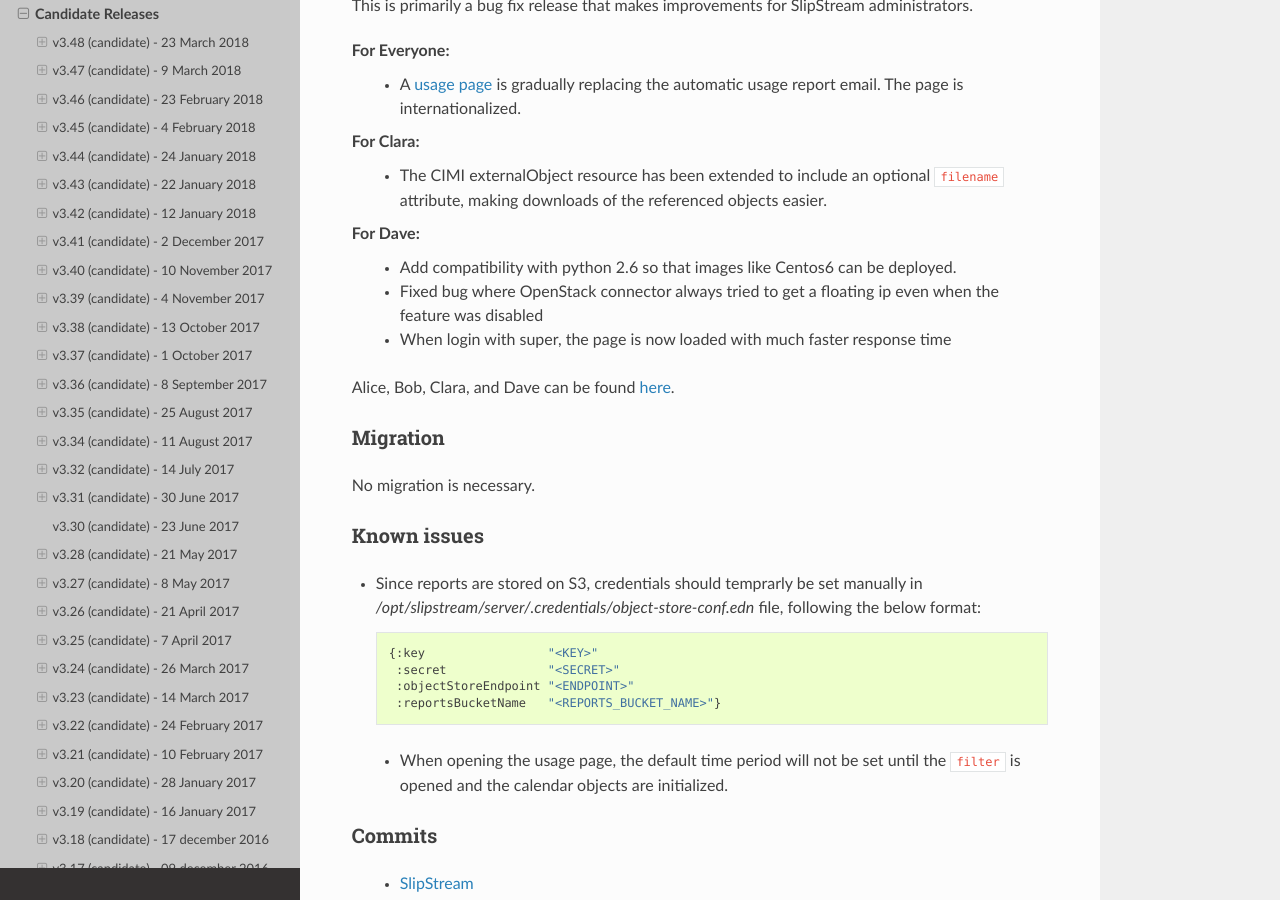
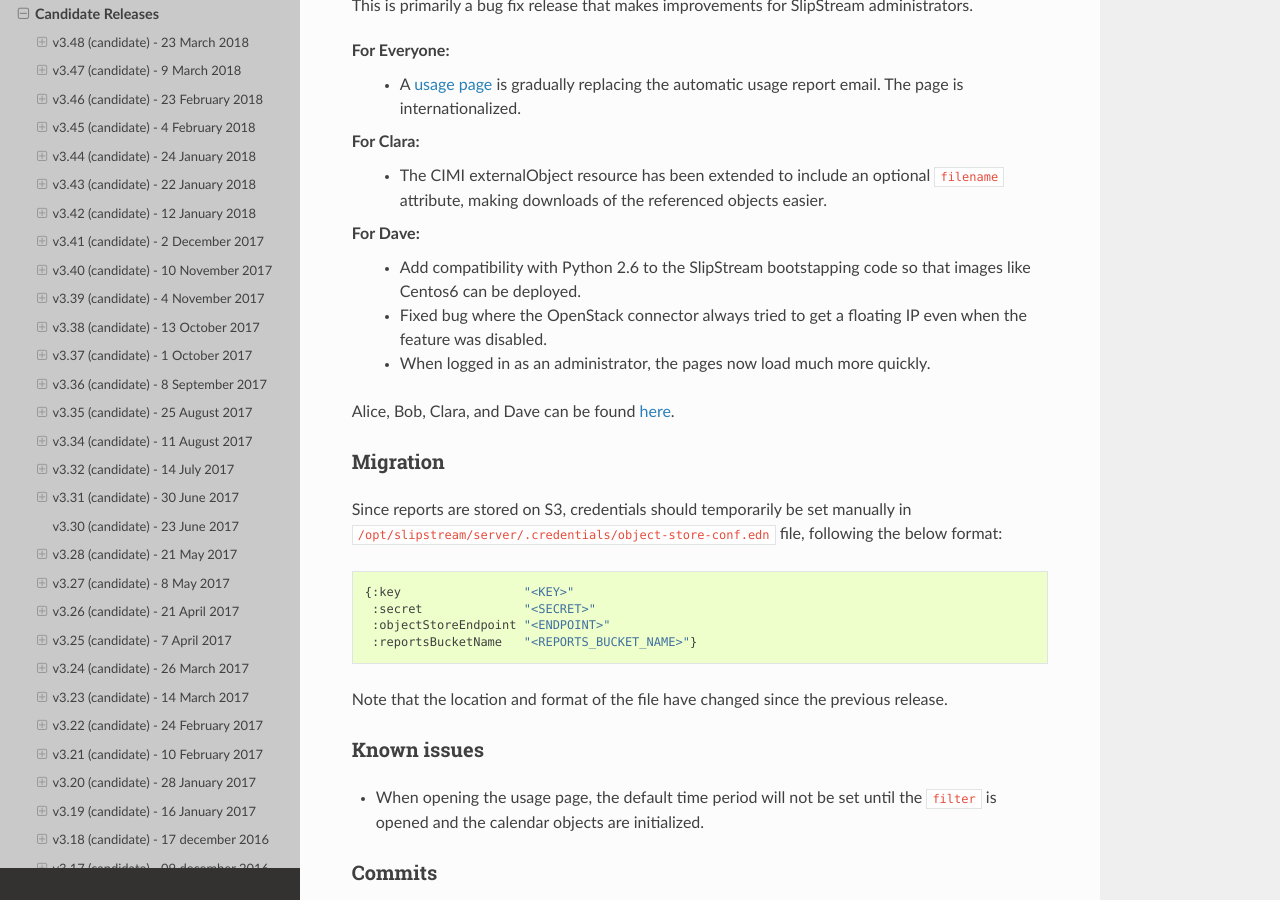
Before and after one commit to slipstream/SlipStreamDocumentation, a Sphinx documentation site: the page built from docs/release_notes/candidate_releases.rst, in a window 1280 px wide and 900 px high, scrolled down 318 px. Built offline with Sphinx 7.4.7 and the Read the Docs theme 2.0.0, drawn with Linux system fonts in a browser that asks for light colours; some of the changed text lies outside the part shown.

Commit message:
add S3 configuration info; minor formatting changes and fixes of typos

```diff
--- a/docs/release_notes/candidate_releases.rst
+++ b/docs/release_notes/candidate_releases.rst
@@ -6,7 +6,7 @@
 **not** supported and **not** recommended for production deployments.
 
 v3.48 (candidate) - 23 March 2018
-------------------------------------
+---------------------------------
 
 This is primarily a bug fix release that makes improvements for
 SlipStream administrators.
@@ -21,35 +21,39 @@
    referenced objects easier.
 
 For Dave:
- - Add compatibility with python 2.6 so that images like Centos6
-   can be deployed.
- - Fixed bug where OpenStack connector always tried to get a
-   floating ip even when the feature was disabled
- - When login with super, the page is now loaded with much faster
-   response time
-
-Alice, Bob, Clara, and Dave can be found
-`here <http://sixsq.com/personae/>`_.
-
-Migration
-~~~~~~~~~
-
-No migration is necessary.
-
-Known issues
-~~~~~~~~~~~~
-
-- Since reports are stored on S3, credentials should temprarly be set
-  manually in `/opt/slipstream/server/.credentials/object-store-conf.edn`
-  file, following the below format::
+ - Add compatibility with Python 2.6 to the SlipStream bootstapping
+   code so that images like Centos6 can be deployed.
+ - Fixed bug where the OpenStack connector always tried to get a
+   floating IP even when the feature was disabled.
+ - When logged in as an administrator, the pages now load much more
+   quickly.
+
+Alice, Bob, Clara, and Dave can be found
+`here <http://sixsq.com/personae/>`_.
+
+Migration
+~~~~~~~~~
+
+Since reports are stored on S3, credentials should temporarily be set
+manually in
+``/opt/slipstream/server/.credentials/object-store-conf.edn`` file,
+following the below format::
 
    {:key                 "<KEY>"
     :secret              "<SECRET>"
     :objectStoreEndpoint "<ENDPOINT>"
     :reportsBucketName   "<REPORTS_BUCKET_NAME>"}
 
- - When opening the usage page, the default time period will not be
-   set until the ``filter`` is opened and the calendar objects are initialized.
+Note that the location and format of the file have changed since the
+previous release.
+
+
+Known issues
+~~~~~~~~~~~~
+
+- When opening the usage page, the default time period will not be set
+  until the ``filter`` is opened and the calendar objects are
+  initialized.
 
 Commits
 ~~~~~~~
@@ -210,8 +214,17 @@
 the administrator have access to an S3 instance and migration of the
 existing reports to S3.
 
-The full procedure to configure S3 and then to migrate the reports is:
- - TBD...
+You must provide an S3 configuration file
+``/opt/slipstream/server/.aws/credentials`` with the following
+contents::
+
+  aws_secret_access_key=<KEY>
+  aws_access_key_id=<SECRET>
+  aws_endpoint=<S3ENDPOINT>
+
+Note that the name of the bucket is not configurable.  It is set to
+"slipstream-reports" and must be created before being used.
+
 
 Known issues
 ~~~~~~~~~~~~
```
